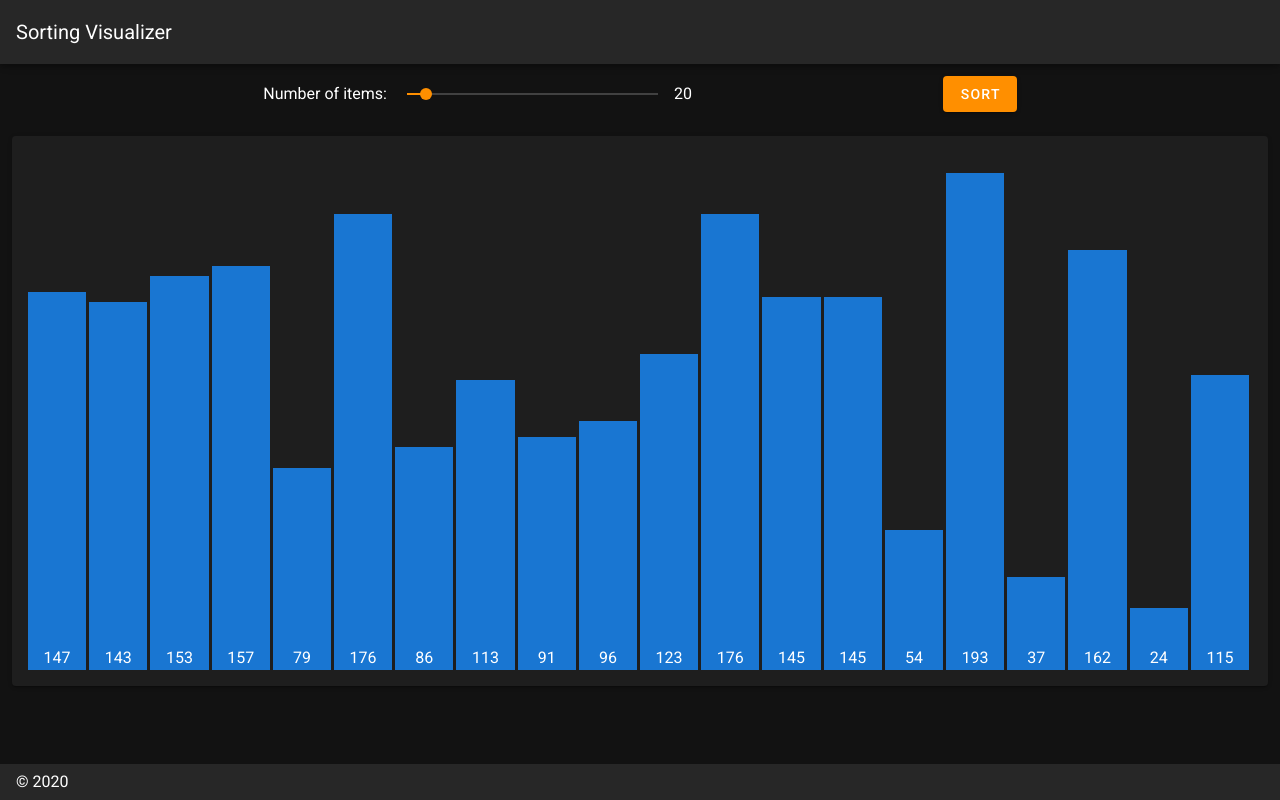
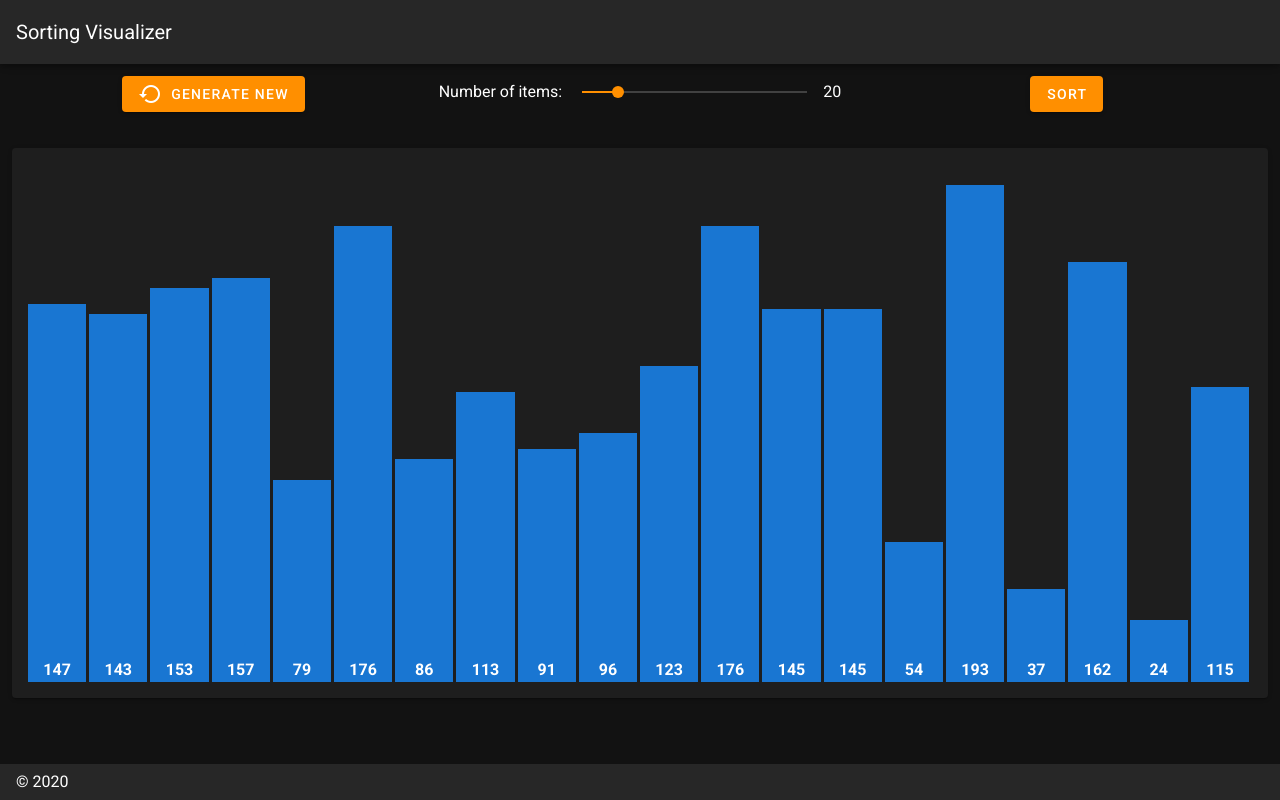
Before and after one commit to jonnytullis/sorting-visualizer-nuxt, a Nuxt app: page / in a window 1280 px wide. Built offline with nearby package versions, Linux system fonts and the light colour scheme.

Commit message:
Added layout functionality

```diff
--- a/components/Bar.vue
+++ b/components/Node.vue
@@ -6,7 +6,7 @@
     :color="value.color"
     v-bind="$attrs"
   >
-    <v-layout v-show="showLabels" fill-height align-end justify-center>
+    <v-layout v-show="showLabels" fill-height align-end justify-center class="font-weight-bold">
       {{ value.value }}
     </v-layout>
   </v-card>
--- a/components/SortTable.vue
+++ b/components/SortTable.vue
@@ -2,8 +2,9 @@
   <v-card :height="tableHeight" min-width="90%" class="pa-4">
     <v-layout fill-height justify-center align-end>
       <bar
-        v-for="bar of nodes"
-        :value="bar"
+        v-for="node of nodes"
+        :key="node.index"
+        :value="node"
         tile
         flat
         :style="`margin-right: ${nodeMargin}px`"
@@ -13,7 +14,7 @@
 </template>
 
 <script>
-import Bar from './Bar'
+import Bar from './Node'
 import SortNode from './SortNode'
 
 export default {
@@ -61,6 +62,10 @@ export default {
         }
       }
     },
+    generateNewArray () {
+      this.nodes = []
+      this.init()
+    },
     setNodeWidth () {
       const tableMargin = 50
       const tableWidth = window.innerWidth - tableMargin
--- a/pages/index.vue
+++ b/pages/index.vue
@@ -1,23 +1,38 @@
 <template>
   <v-container fluid class="pa-0">
-    <v-row no-gutters class="mb-6" align="center">
-      <v-spacer />
+    <v-row class="mb-6">
+      <v-col>
+        <v-layout justify-center>
+          <v-btn color="secondary" @click="generateNewArray">
+            <v-icon class="mr-2">
+              mdi-restore
+            </v-icon>
+            Generate New
+          </v-btn>
+        </v-layout>
+      </v-col>
+      <v-col>
+        <v-layout align-center justify-center>
           <span>Number of items: &nbsp;&nbsp;</span>
           <v-slider
             v-model="numNodes"
             color="secondary"
             min="5"
-        :max="$vuetify.breakpoint.xsOnly ? 75 : 200"
+            :max="$vuetify.breakpoint.xsOnly ? 75 : 100"
             hide-details
           />
           &nbsp; {{ numNodes }}
-      <v-spacer />
+        </v-layout>
+      </v-col>
+      <v-col>
+        <v-layout justify-center>
           <v-btn color="secondary">
             Sort
           </v-btn>
-      <v-spacer />
+        </v-layout>
+      </v-col>
     </v-row>
-    <sort-table :num-nodes="numNodes" :max-num="200" :min-num="10" />
+    <sort-table ref="sortTable" :num-nodes="numNodes" :max-num="200" :min-num="10" />
   </v-container>
 </template>
 
@@ -33,6 +48,13 @@ export default {
     return {
       numNodes: 20
     }
+  },
+  methods: {
+    generateNewArray () {
+      if (this.$refs.sortTable) {
+        this.$refs.sortTable.generateNewArray()
+      }
+    }
   }
 }
 </script>
```
Lines whose indentation alone changed are shown as unchanged.
